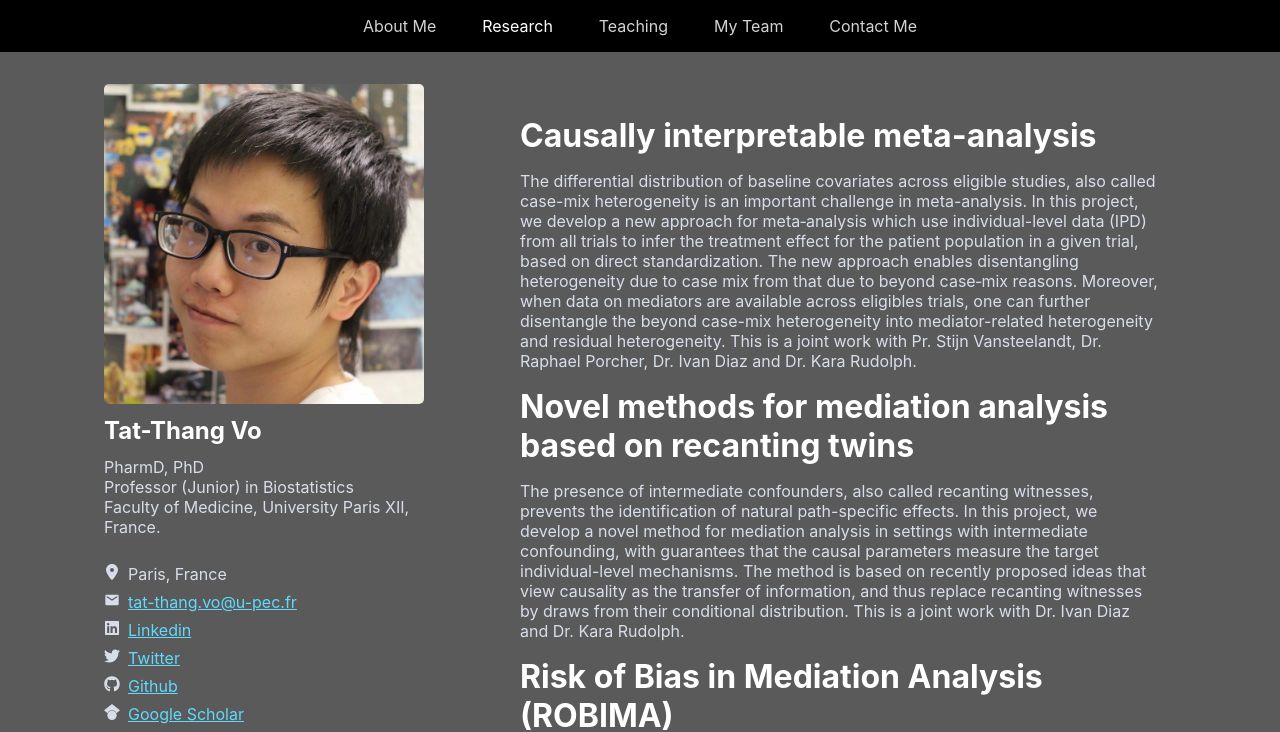
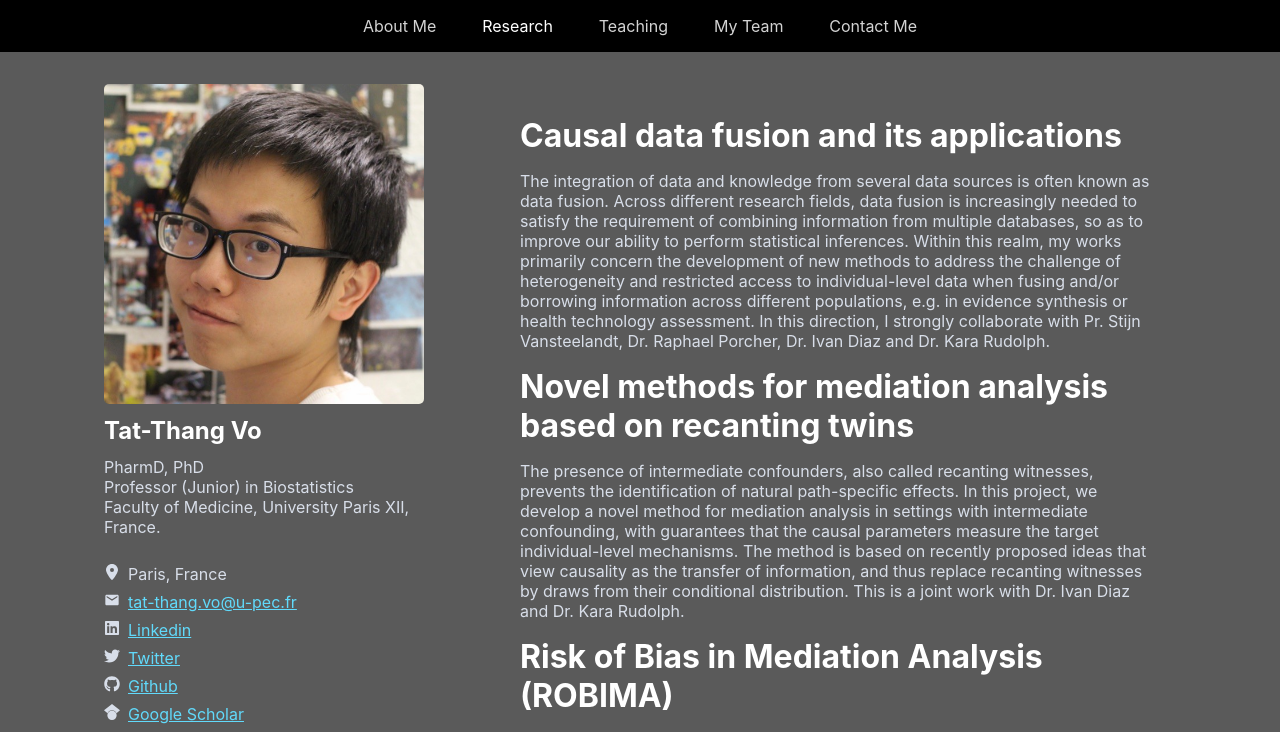
Before and after one commit to votatthang/ttv, a React (Create React App) app: page /Research in a window 1280 px wide. Shown: the top 732 px of the page. Built offline with nearby package versions, Linux system fonts and the light colour scheme.

Commit message:
Update Research.js

```diff
--- a/src/Pages/Research/Research.js
+++ b/src/Pages/Research/Research.js
@@ -3,15 +3,14 @@ import React from "react";
 export default function Research() {
   return <div className="Research">
     <div className="title">
-      Causally interpretable meta-analysis
+      Causal data fusion and its applications
     </div>
     <div className="contentText">
-      The differential distribution of baseline covariates across eligible studies, also called case-mix heterogeneity is an important challenge in meta-analysis.
-      In this project, we develop a new approach for meta‐analysis which use individual-level data (IPD)
-      from all trials to infer the treatment effect for the patient population in a given trial, based on direct standardization. The new approach enables disentangling
-      heterogeneity due to case mix from that due to beyond case‐mix reasons. Moreover, when data on mediators are available across
-      eligibles trials, one can further disentangle the beyond case-mix heterogeneity into mediator-related heterogeneity and residual heterogeneity.
-      This is a joint work with Pr. Stijn Vansteelandt, Dr. Raphael Porcher, Dr. Ivan Diaz and Dr. Kara Rudolph.
+      The integration of data and knowledge from several data sources is often known as data fusion. Across different research fields, data fusion is increasingly needed
+      to satisfy the requirement of combining information from multiple databases, so as to improve our ability to perform statistical inferences. Within this realm,
+      my works primarily concern the development of new methods to address the challenge of heterogeneity and restricted access to individual-level data
+      when fusing and/or borrowing information across different populations, e.g. in evidence synthesis or health technology assessment.
+      In this direction, I strongly collaborate with Pr. Stijn Vansteelandt, Dr. Raphael Porcher, Dr. Ivan Diaz and Dr. Kara Rudolph.
     </div>
     <div className="title">
       Novel methods for mediation analysis based on recanting twins
```
